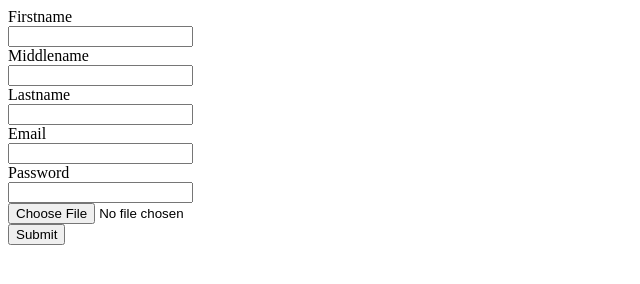
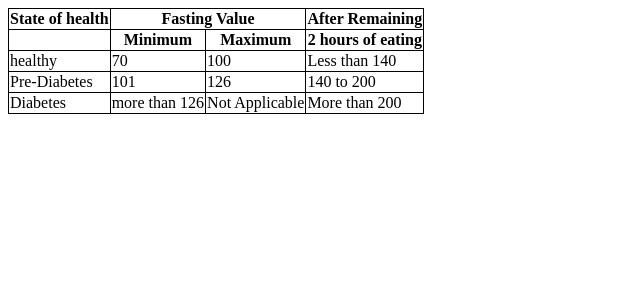
Before and after one commit to ramdaggumati/netlify-demo, a plain HTML site: page index.html in a window 1280 px wide. Shown: the whole page, without its empty margins (0-640 px from the left). Drawn offline with Linux system fonts and the light colour scheme.

```diff
--- a/index.html
+++ b/index.html
@@ -3,21 +3,43 @@
 <head>
     <meta charset="UTF-8">
     <title>Html class</title>
+    <style>
+        table,th,td{
+            border: 1px solid black;
+            border-collapse: collapse;
+
+        }
+    </style>
 </head>
 <body>
-    <form>
-        <label for="fisrtname">Firstname</label><br>
-        <input type="text" id="firstname" name=""><br>
-        <label for="Middlename">Middlename</label><br>
-        <input type="text" id="Middlename" name=""><br>
-        <label for="Lastname">Lastname</label><br>
-        <input type="text" id="Lastname" name=""><br>
-        <label for="email">Email</label><br>
-        <input type="email" name="" id="email"><br>
-        <label for="password">Password</label><br>
-        <input type="password" name="" id="password"><br>
-        <input type="file" id="myFile" name="filename"><br>
-        <input type="submit"><br>
-        </form>
+    <table>
+        <tr>
+          <th>State of health</th>
+          <th colspan = "2">Fasting Value</th>
+          <th colspan = "3">After Remaining</th>
+        </tr>
+        <td></td>
+        <th>Minimum</th>
+        <th>Maximum</th>
+        <th>2 hours of eating</th>
+        <tr>
+          <td>healthy</td>
+          <td>70</td>
+          <td>100</td>
+          <td>Less than 140</td>
+        </tr>
+        <tr>
+          <td>Pre-Diabetes</td>
+          <td>101</td>
+          <td>126</td>
+          <td>140 to 200</td>
+        </tr>
+        <tr>
+          <td>Diabetes</td>
+          <td>more than 126</td>
+          <td>Not Applicable</td>
+          <td>More than 200</td>
+        </tr>
+    </table>
 </body>
 </html>
```
